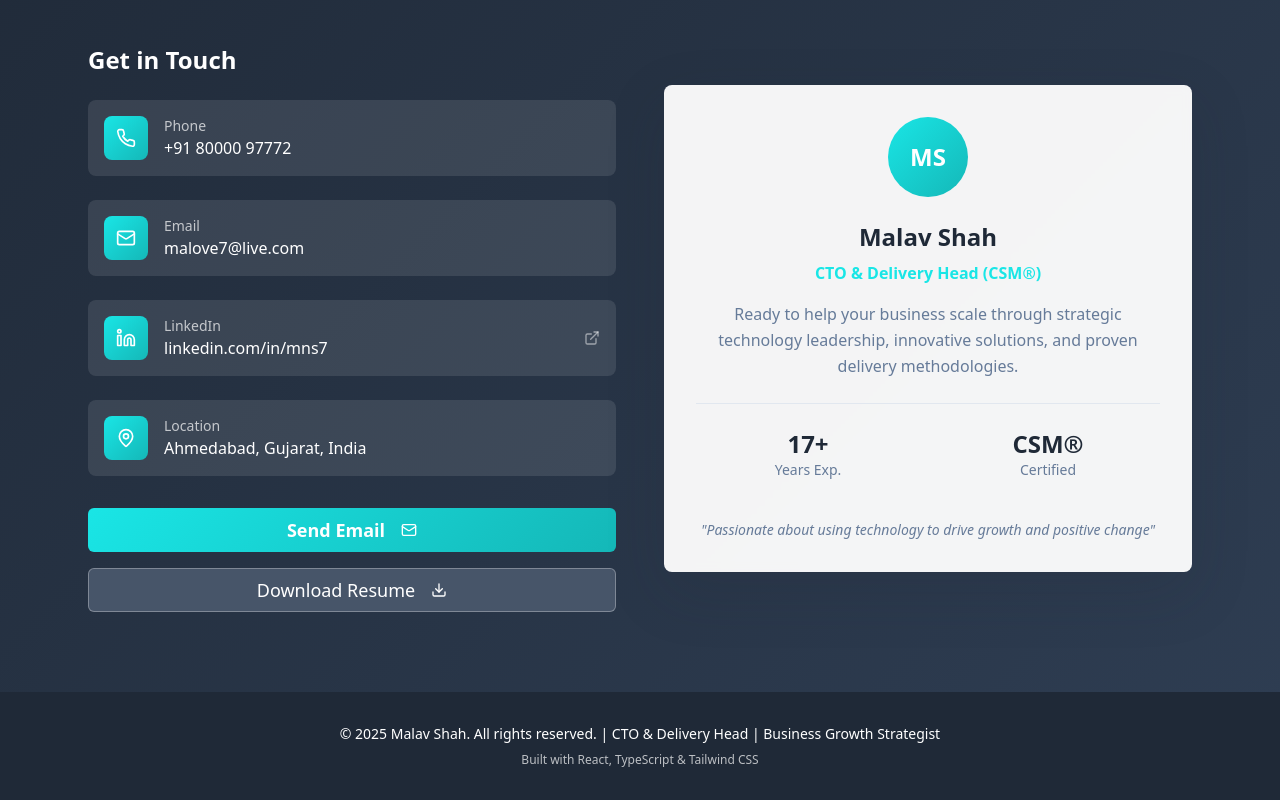
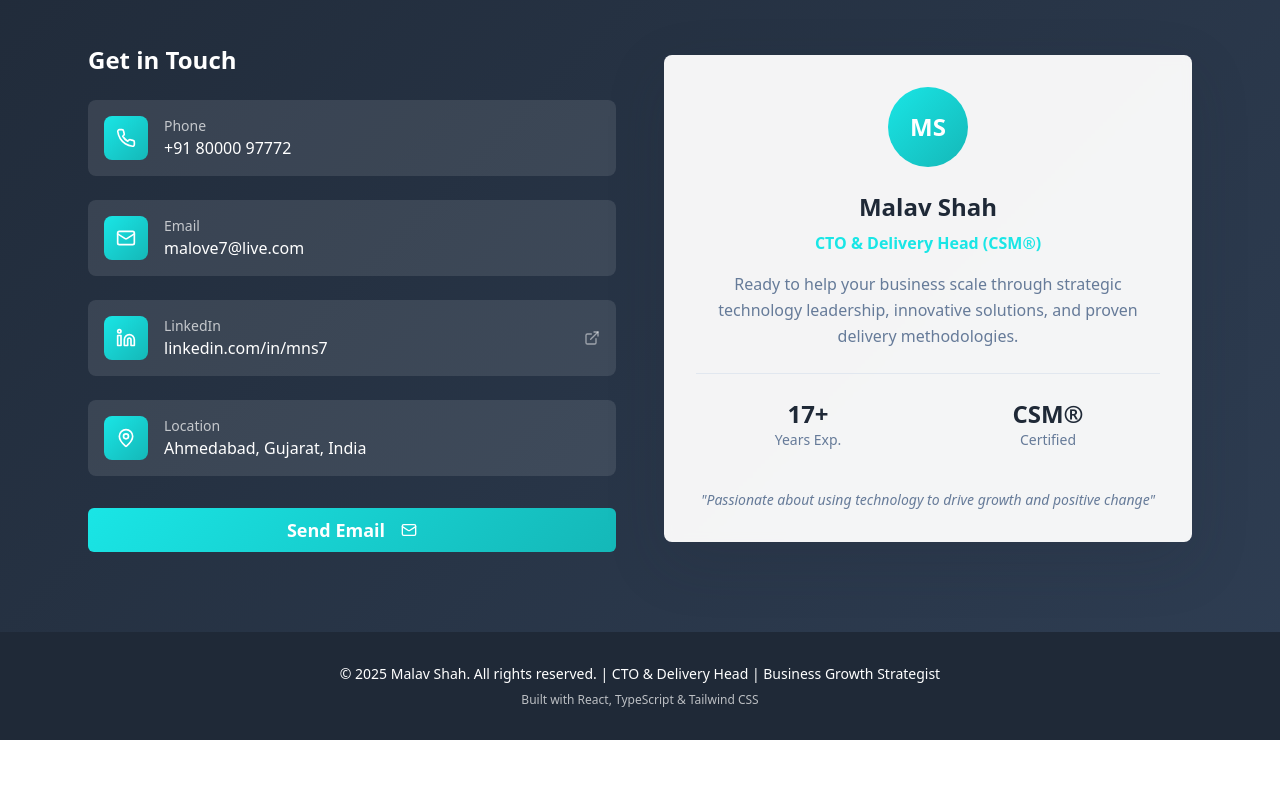
Before and after one commit to malove7/malav-tech-growth, a React (Vite) app: page / in a window 1280 px wide. Shown: the part 5611-6411 px from the top of the page. After the commit the page ends 6351 px from the top, so only its background shows below. Built offline with nearby package versions, Linux system fonts and the light colour scheme.

Commit message:
Visual edit in Lovable
Edited UI in Lovable

```diff
--- a/src/components/Contact.tsx
+++ b/src/components/Contact.tsx
@@ -68,13 +68,7 @@ const Contact = () => {
                 <Mail className="ml-2 h-5 w-5" />
               </Button>
 
-              <Button variant="outline" size="lg" onClick={() => {
-              // In a real implementation, this would download the actual resume
-              console.log('Download resume functionality would be implemented here');
-            }} className="w-full text-lg py-4 border-white/30 text-white bg-slate-600 hover:bg-slate-500">
-                Download Resume
-                <Download className="ml-2 h-5 w-5" />
-              </Button>
+
             </div>
           </div>
 
```
